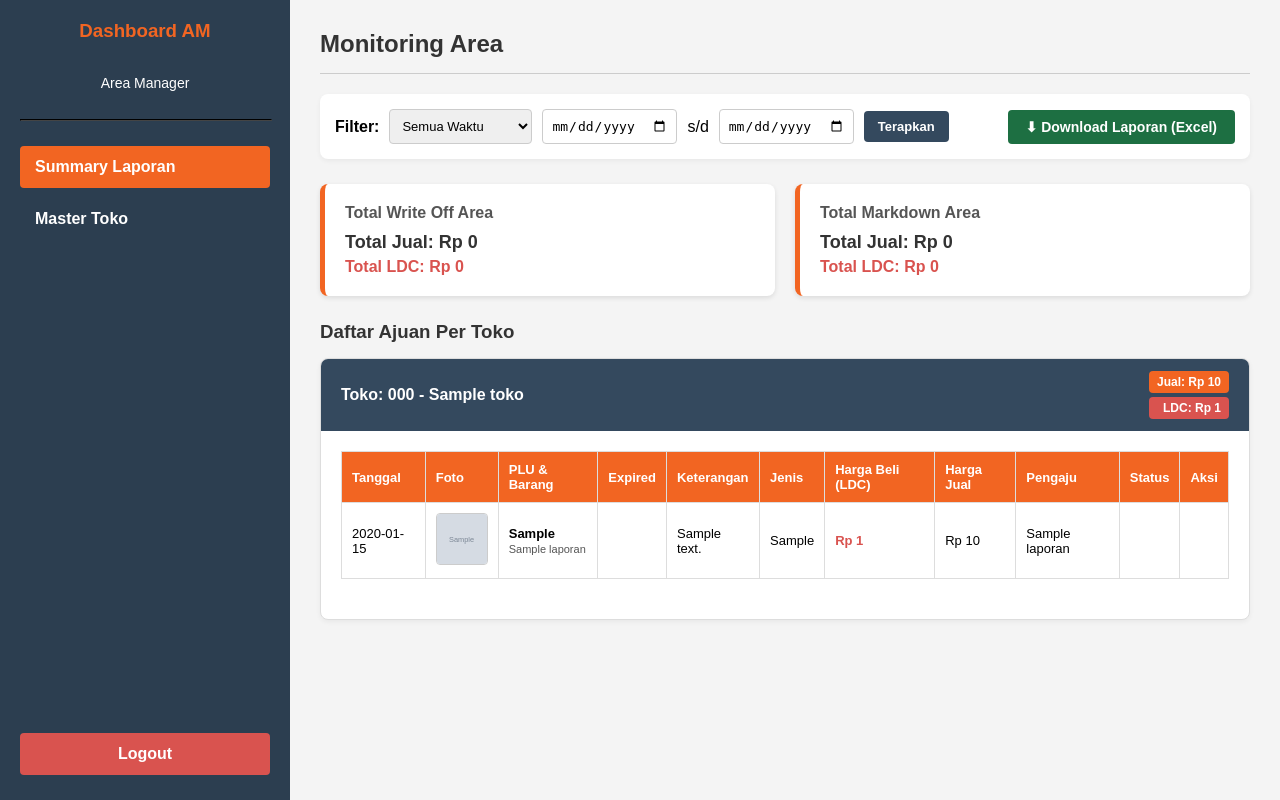
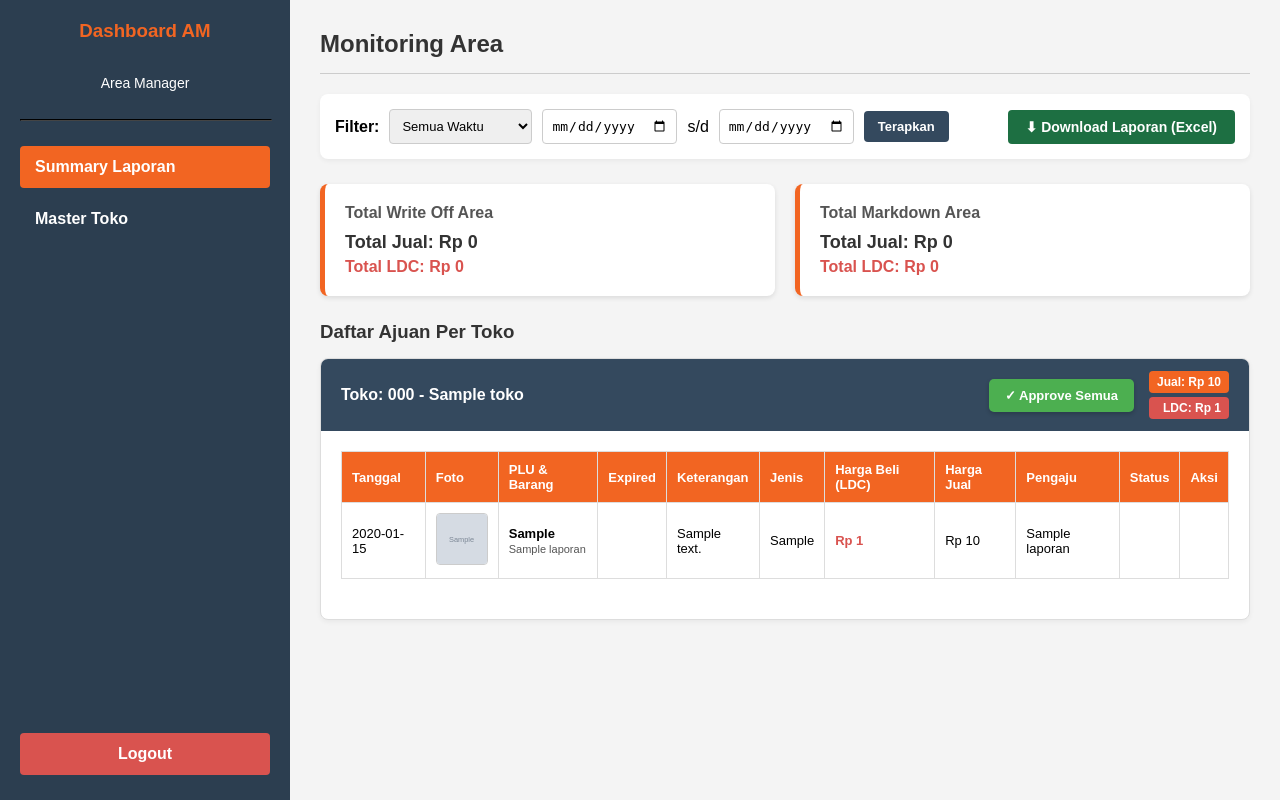
Before and after one commit to faisalbakri564-arch/AplikasiLaporanBarangRusak, a Spring Boot app: page /dashboard-am in a window 1280 px wide. Run offline with Spring Boot 4, Linux system fonts and the light colour scheme; the visitor is signed in with stand-in values (Sample User, id 1); tables that the repository leaves empty hold one stand-in row (values such as "Sample post"); grey boxes marked "Sample" are stand-in pictures.

Commit message:
Update dashboard-am.html

```diff
--- a/src/main/resources/templates/dashboard-am.html
+++ b/src/main/resources/templates/dashboard-am.html
@@ -43,8 +43,11 @@
         .btn-del { color: #d9534f; text-decoration: none; font-weight: bold; }
 
         .store-card { background: #fff; border: 1px solid #ddd; border-radius: 8px; margin-bottom: 25px; box-shadow: 0 2px 5px rgba(0,0,0,0.05); overflow: hidden; }
-        .store-header { background: #34495e; color: white; padding: 12px 20px; display: flex; justify-content: space-between; align-items: center; }
+        .store-header { background: #34495e; color: white; padding: 12px 20px; display: flex; justify-content: space-between; align-items: center; gap: 15px; flex-wrap: wrap; }
         .store-header h4 { margin: 0; }
+        .store-header-actions { display: flex; align-items: center; gap: 15px; }
+        .btn-approve-all { background: #4CAF50; color: white; padding: 9px 16px; border-radius: 5px; text-decoration: none; font-size: 13px; font-weight: bold; display: inline-flex; align-items: center; gap: 6px; box-shadow: 0 2px 4px rgba(0,0,0,0.2); transition: background 0.2s; }
+        .btn-approve-all:hover { background: #43a047; }
         .store-body { padding: 20px; overflow-x: auto; }
 
         .btn-approve { background: #4CAF50; color: white; padding: 6px 10px; border-radius: 4px; text-decoration: none; font-size: 12px; font-weight: bold; display: inline-block; margin-bottom: 4px; }
@@ -121,11 +124,18 @@
         <div class="store-card" th:each="entry : ${mapLaporanPerToko}">
             <div class="store-header">
                 <h4 th:text="${'Toko: ' + entry.key + ' - ' + mapNamaToko.getOrDefault(entry.key, '')}"></h4>
-                <div style="text-align: right;">
-                    <span style="background: #f26522; padding: 4px 8px; border-radius: 4px; font-size: 12px; font-weight: bold; display:block; margin-bottom: 4px;"
-                          th:text="${'Jual: Rp ' + #numbers.formatDecimal(mapTotalPerToko.get(entry.key), 0, 'COMMA', 0, 'POINT')}"></span>
-                    <span style="background: #d9534f; padding: 4px 8px; border-radius: 4px; font-size: 12px; font-weight: bold; display:block;"
-                          th:text="${'LDC: Rp ' + #numbers.formatDecimal(mapTotalLdcPerToko.get(entry.key), 0, 'COMMA', 0, 'POINT')}"></span>
+                <div class="store-header-actions">
+                    <a th:href="@{'/approve-all/' + ${entry.key}(filter=${currentFilter}, startDate=${startDate}, endDate=${endDate})}"
+                       class="btn-approve-all"
+                       onclick="return confirm('Approve semua ajuan yang masih Pending untuk toko ini?')">
+                        ✓ Approve Semua
+                    </a>
+                    <div style="text-align: right;">
+                        <span style="background: #f26522; padding: 4px 8px; border-radius: 4px; font-size: 12px; font-weight: bold; display:block; margin-bottom: 4px;"
+                              th:text="${'Jual: Rp ' + #numbers.formatDecimal(mapTotalPerToko.get(entry.key), 0, 'COMMA', 0, 'POINT')}"></span>
+                        <span style="background: #d9534f; padding: 4px 8px; border-radius: 4px; font-size: 12px; font-weight: bold; display:block;"
+                              th:text="${'LDC: Rp ' + #numbers.formatDecimal(mapTotalLdcPerToko.get(entry.key), 0, 'COMMA', 0, 'POINT')}"></span>
+                    </div>
                 </div>
             </div>
             <div class="store-body">
```
